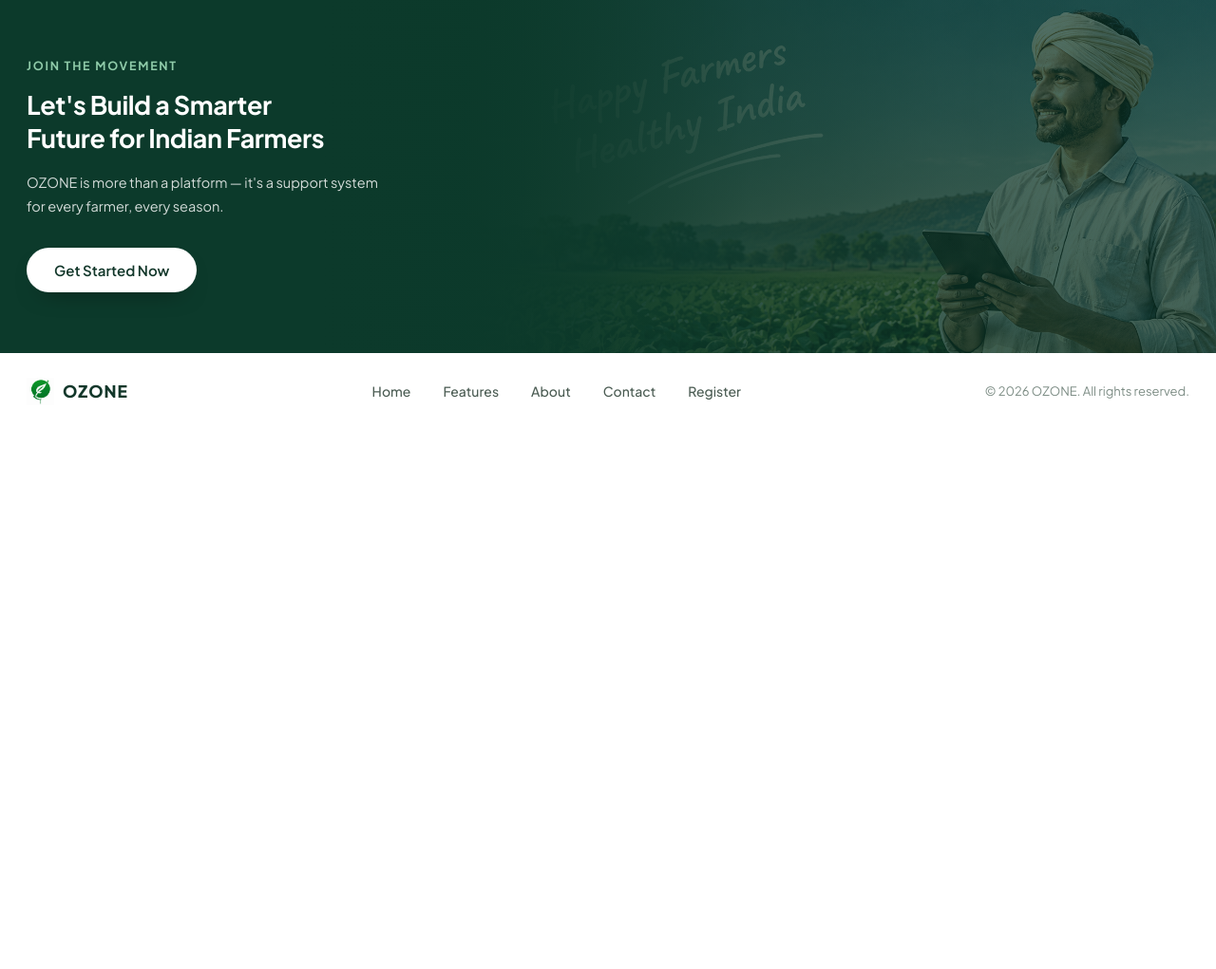
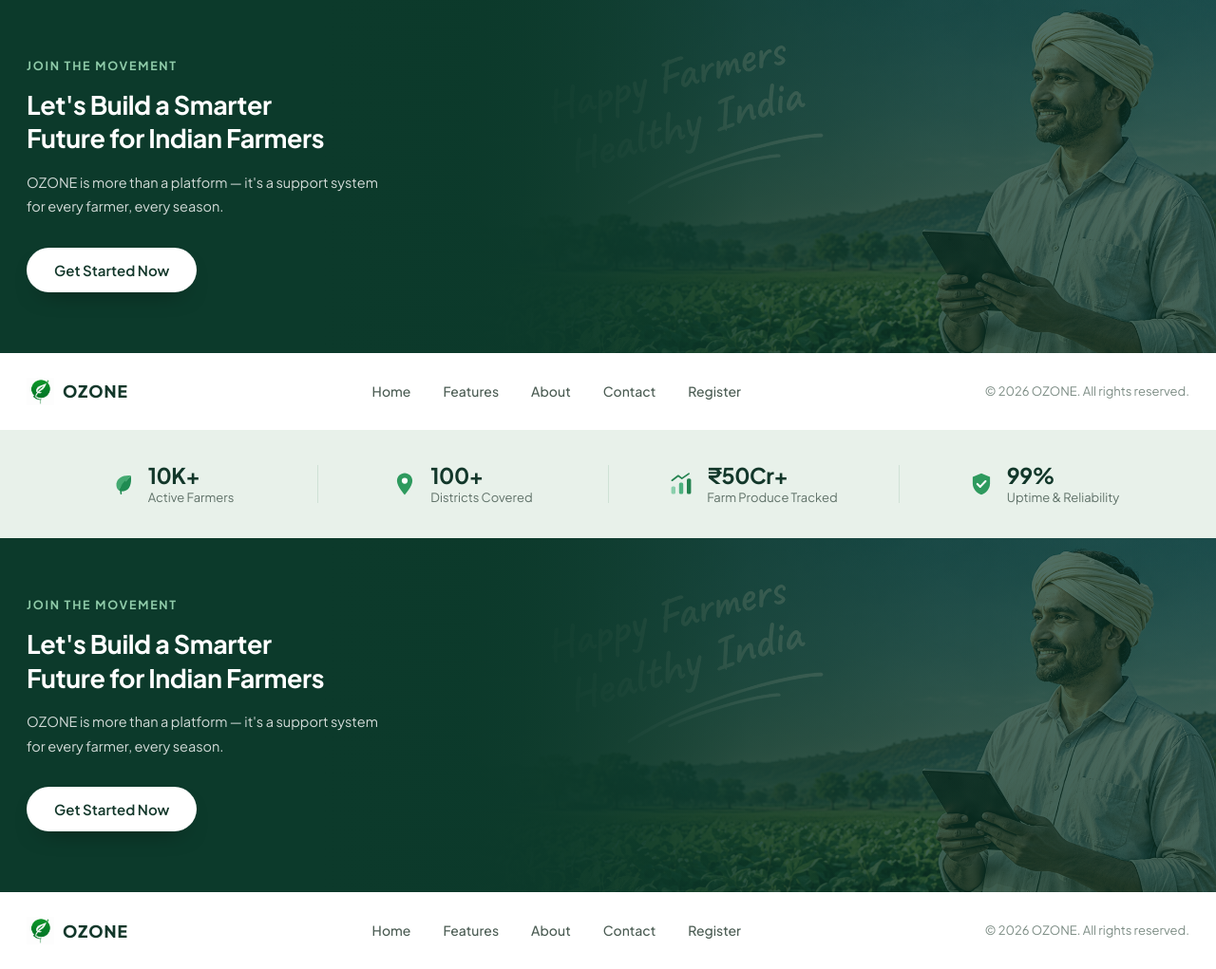
Before and after one commit to SHREYANS2505/SKIT-AI-2023-2027-25, a Python web app: template templates/index.html in a window 1280 px wide. Shown: the part 1758-2779 px from the top of the page at 95% size. Before the commit the page ends 2184 px from the top, so only its background shows below. Run offline with Jinja, Linux system fonts and the light colour scheme; the template is opened without the code that fills it, so the values that code supplies are empty.

Commit message:
Improving UI

```diff
--- a/templates/index.html
+++ b/templates/index.html
@@ -401,3 +401,100 @@
   <script src="{{ url_for('static', filename='js/main.js') }}"></script>
 </body>
 </html>
+
+
+
+    <!-- ============ STATS ============ -->
+    <section class="stats">
+      <div class="container stats__inner">
+
+        <div class="stat">
+          <svg class="stat__icon" viewBox="0 0 26 26" aria-hidden="true">
+            <path d="M21.8 4.2C13.3 3.4 7.6 6.7 6.6 12.3c-.5 2.9.4 5.4 2 7L21.8 4.2Z" fill="#43A971"/>
+            <path d="M21.8 4.2 8.6 19.3c1.7 1.3 4.2 1.8 6.8 1 5-1.5 7.4-7.3 6.4-16.1Z" fill="#1F8B52"/>
+            <path d="M11.4 23.2c-.9-4.9.6-9 4.4-12.6" fill="none" stroke="#1F8B52" stroke-width="1.6" stroke-linecap="round"/>
+          </svg>
+          <div class="stat__body">
+            <p class="stat__num">10K+</p>
+            <p class="stat__label">Active Farmers</p>
+          </div>
+        </div>
+
+        <div class="stat">
+          <svg class="stat__icon" viewBox="0 0 26 26" aria-hidden="true">
+            <path d="M13 1.6c-4.5 0-8.1 3.6-8.1 8.1 0 5.9 8.1 14.7 8.1 14.7s8.1-8.8 8.1-14.7c0-4.5-3.6-8.1-8.1-8.1Z" fill="#2E9A5E"/>
+            <circle cx="13" cy="9.6" r="3.1" fill="#fff"/>
+          </svg>
+          <div class="stat__body">
+            <p class="stat__num">100+</p>
+            <p class="stat__label">Districts Covered</p>
+          </div>
+        </div>
+
+        <div class="stat">
+          <svg class="stat__icon" viewBox="0 0 26 26" aria-hidden="true">
+            <rect x="2.6" y="15.6" width="4.4" height="7.8" rx="1.5" fill="#8ACFAC"/>
+            <rect x="10.8" y="11.6" width="4.4" height="11.8" rx="1.5" fill="#4CB07E"/>
+            <rect x="19" y="7.2" width="4.4" height="16.2" rx="1.5" fill="#22824F"/>
+            <path d="M3.4 9.2 9.9 4.3l3.9 2.8 7.3-5" fill="none" stroke="#22824F" stroke-width="1.7" stroke-linecap="round" stroke-linejoin="round"/>
+          </svg>
+          <div class="stat__body">
+            <p class="stat__num">₹50Cr+</p>
+            <p class="stat__label">Farm Produce Tracked</p>
+          </div>
+        </div>
+
+        <div class="stat">
+          <svg class="stat__icon" viewBox="0 0 26 26" aria-hidden="true">
+            <path d="M13 1.8 3.9 5.5v6.8c0 5.5 3.9 10.6 9.1 11.9 5.2-1.3 9.1-6.4 9.1-11.9V5.5L13 1.8Z" fill="#2E9A5E"/>
+            <path d="m8.8 12.9 3 3 5.6-5.9" fill="none" stroke="#fff" stroke-width="2.1" stroke-linecap="round" stroke-linejoin="round"/>
+          </svg>
+          <div class="stat__body">
+            <p class="stat__num">99%</p>
+            <p class="stat__label">Uptime &amp; Reliability</p>
+          </div>
+        </div>
+
+      </div>
+    </section>
+
+    <!-- ============ CTA ============ -->
+    <section class="cta" id="contact">
+      <div class="cta__media" aria-hidden="true">
+        <img src="{{ url_for('static', filename='images/cat-farmer.png') }}" alt="" decoding="async">
+      </div>
+      <div class="cta__veil" aria-hidden="true"></div>
+
+      <div class="container cta__inner">
+        <p class="label label--light">JOIN THE MOVEMENT</p>
+        <h2 class="cta__title">Let's Build a Smarter<br>Future for Indian Farmers</h2>
+        <p class="cta__text">
+          OZONE is more than a platform — it's a support system<br class="br-md"> for every farmer, every season.
+        </p>
+        <a class="btn btn--white btn--lg" href="{{ url_for('register') }}">Get Started Now</a>
+      </div>
+    </section>
+
+  </main>
+
+  <!-- ============ FOOTER ============ -->
+  <footer class="footer">
+    <div class="container footer__inner">
+
+      <a class="brand brand--sm" href="#top">
+        <img class="brand__mark" src="{{ url_for('static', filename='images/logo.png') }}" alt="OZONE Logo">
+        <span class="brand__name">OZONE</span>
+      </a>
+
+      <nav class="footer__links" aria-label="Footer Navigation">
+        <a href="#top">Home</a>
+        <a href="#features">Features</a>
+        <a href="#about">About</a>
+        <a href="#contact">Contact</a>
+        <a href="{{ url_for('register') }}">Register</a>
+      </nav>
+
+      <p class="footer__copy">© 2026 OZONE. All rights reserved.</p>
+
+    </div>
+  </footer>
```
